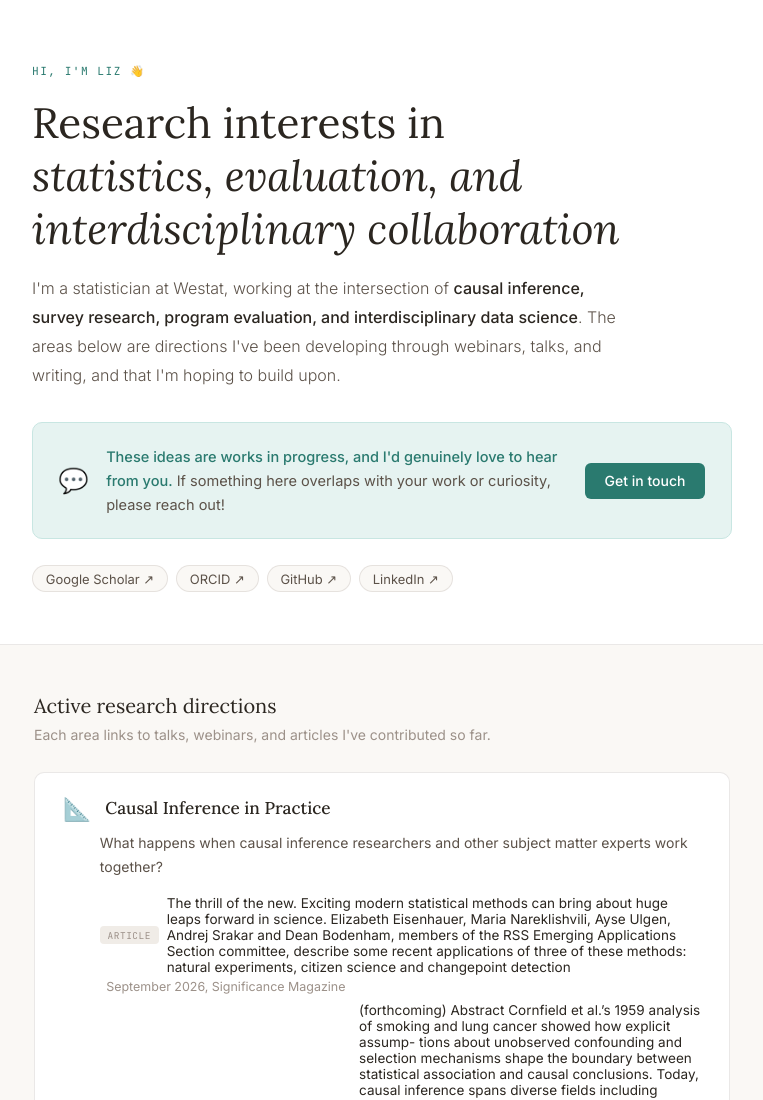
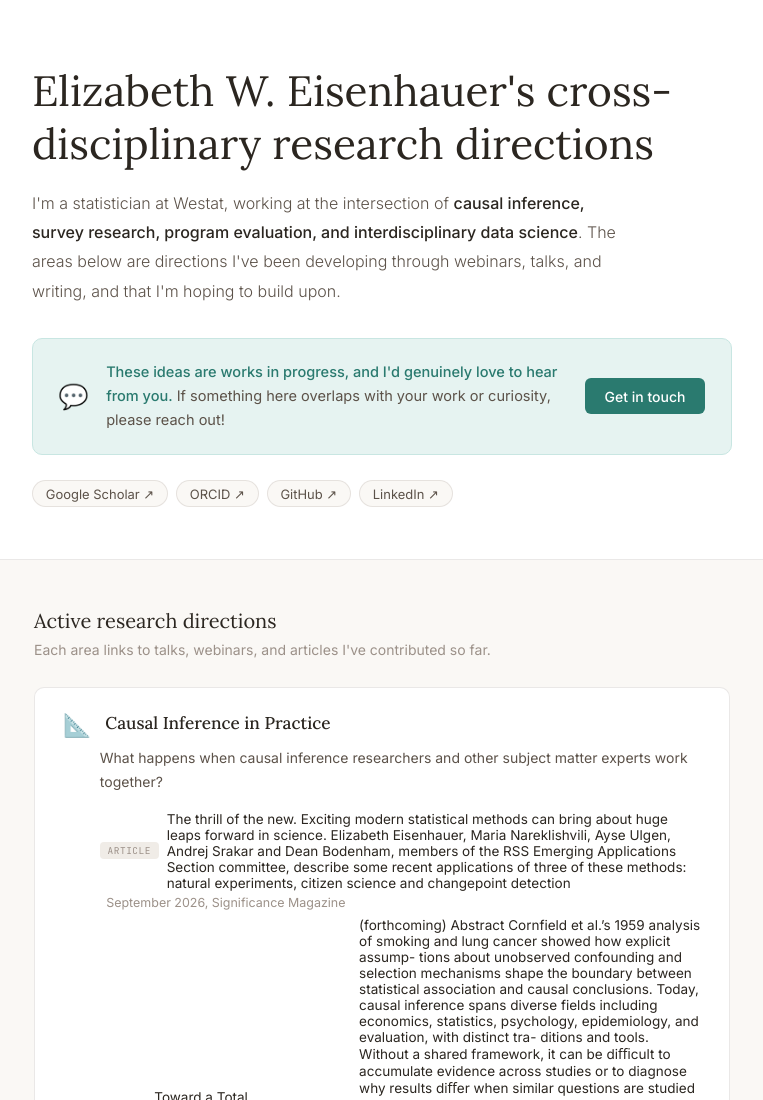
Before and after one commit to lizwillow/home, a plain HTML site: page index.html in a window 1280 px wide. Shown: the top 1100 px of the page, without its empty margins (258-1021 px from the left). Drawn offline with Linux system fonts and the light colour scheme.

Commit message:
Revise header with new research focus
Updated header content to reflect Elizabeth W. Eisenhauer's research directions.

```diff
--- a/index.html
+++ b/index.html
@@ -262,8 +262,7 @@
 
 <header class="hero">
   <div class="hero-inner">
-    <p class="greeting">Hi, I'm Liz &#x1F44B;</p>
-    <h1>Research interests in<br><em>statistics, evaluation, and interdisciplinary collaboration<br></em></h1>
+    <h1>Elizabeth W. Eisenhauer's cross-disciplinary research directions</h1>
     <p class="hero-text">
       I'm a statistician at Westat, working at the intersection of
       <strong>causal inference, survey research, program evaluation, and interdisciplinary data science</strong>.
```
